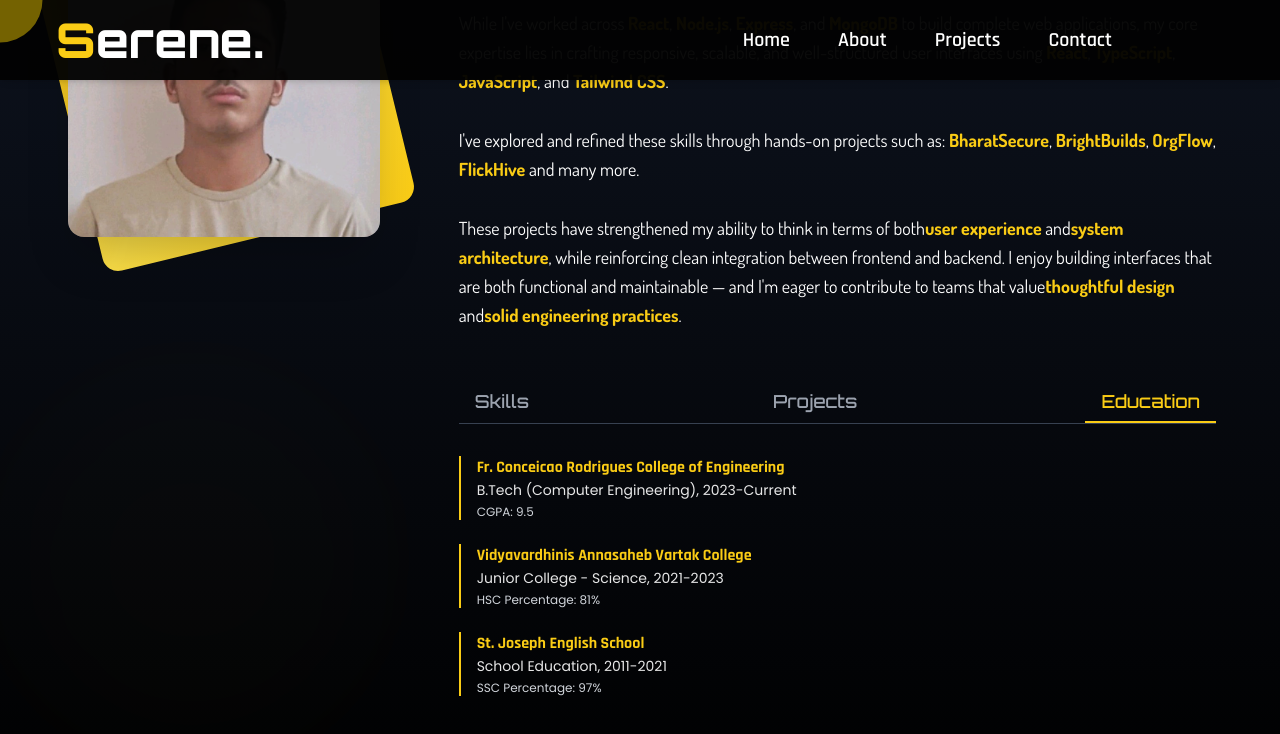
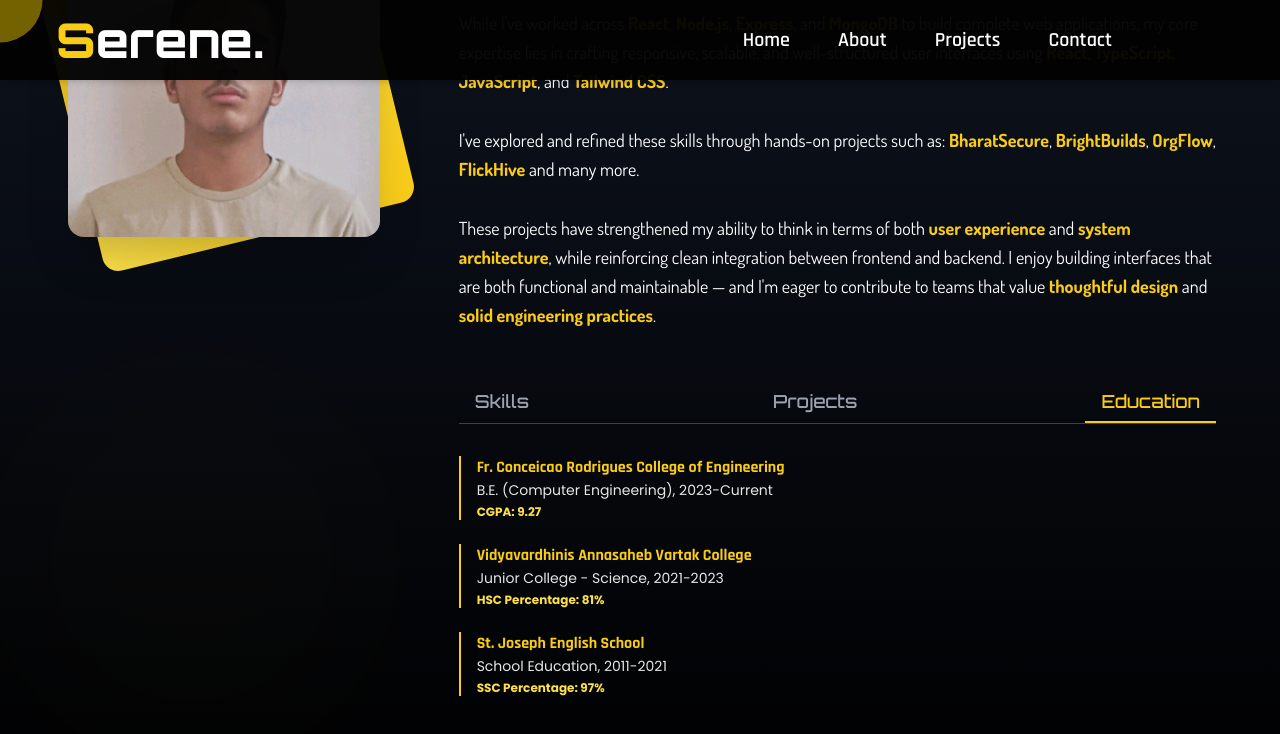
Before and after one commit to ubet123/MY-Portfolio, a React (Vite) app in the folder portfolio/: page / in a window 1280 px wide. Both pictures are taken after a click on the button "Education". Shown: the part 1099-1833 px from the top of the page. Built offline with nearby package versions, Linux system fonts and the light colour scheme; a web font is replaced by a local one.

Commit message:
minor font changes

```diff
--- a/portfolio/src/components/About.jsx
+++ b/portfolio/src/components/About.jsx
@@ -167,7 +167,7 @@ const About = () => {
     >
       <h3 className="font-rajdhani font-bold text-yellow-400">{institution}</h3>
       <p className="font-poppins text-sm text-white/90">{degree}, {period}</p>
-      {grades && <p className="font-poppins text-xs text-gray-300 mt-1">{grades}</p>}
+      {grades && <p className="font-poppins text-xs font-bold text-yellow-300 mt-1">{grades}</p>}
     </motion.div>
   );
 
@@ -254,9 +254,9 @@ const About = () => {
           >
             <EducationCard
               institution="Fr. Conceicao Rodrigues College of Engineering"
-              degree="B.Tech (Computer Engineering)"
+              degree="B.E. (Computer Engineering)"
               period="2023-Current"
-              grades="CGPA: 9.5"
+              grades="CGPA: 9.27"
             />
             <EducationCard
               institution="Vidyavardhinis Annasaheb Vartak College"
@@ -388,11 +388,11 @@ const About = () => {
   <span className="text-yellow-400 font-bold"> FlickHive</span> and many more.
   <br /><br />
   These projects have strengthened my ability to think in terms of both
-  <span className="text-yellow-400 font-bold">user experience</span> and
-  <span className="text-yellow-400 font-bold">system architecture</span>, while reinforcing clean integration between frontend and backend.
+  <span className="text-yellow-400 font-bold"> user experience</span> and
+  <span className="text-yellow-400 font-bold"> system architecture</span>, while reinforcing clean integration between frontend and backend.
   I enjoy building interfaces that are both functional and maintainable — and I'm eager to contribute to teams that value
-  <span className="text-yellow-400 font-bold">thoughtful design</span> and
-  <span className="text-yellow-400 font-bold">solid engineering practices</span>.
+  <span className="text-yellow-400 font-bold"> thoughtful design</span> and
+  <span className="text-yellow-400 font-bold"> solid engineering practices</span>.
 </p>
 
             </motion.div>
```
